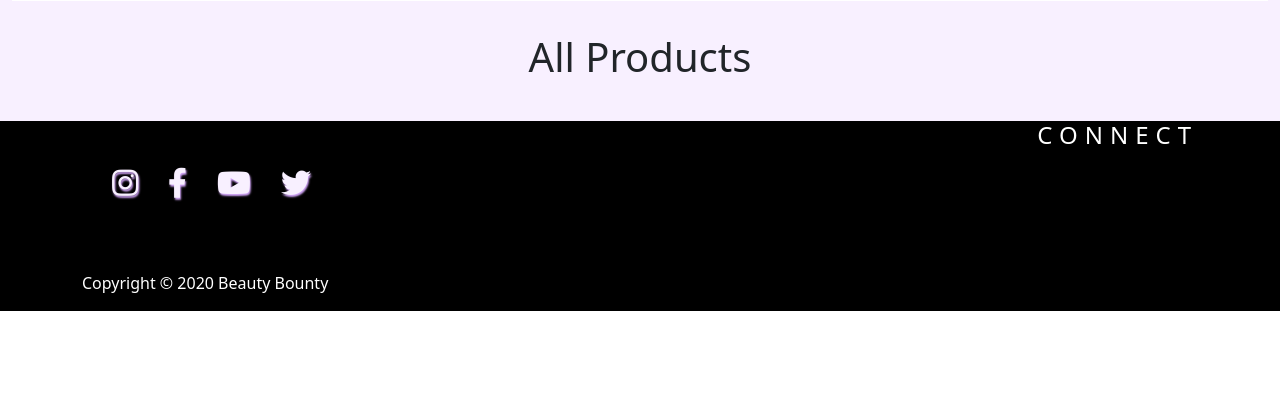
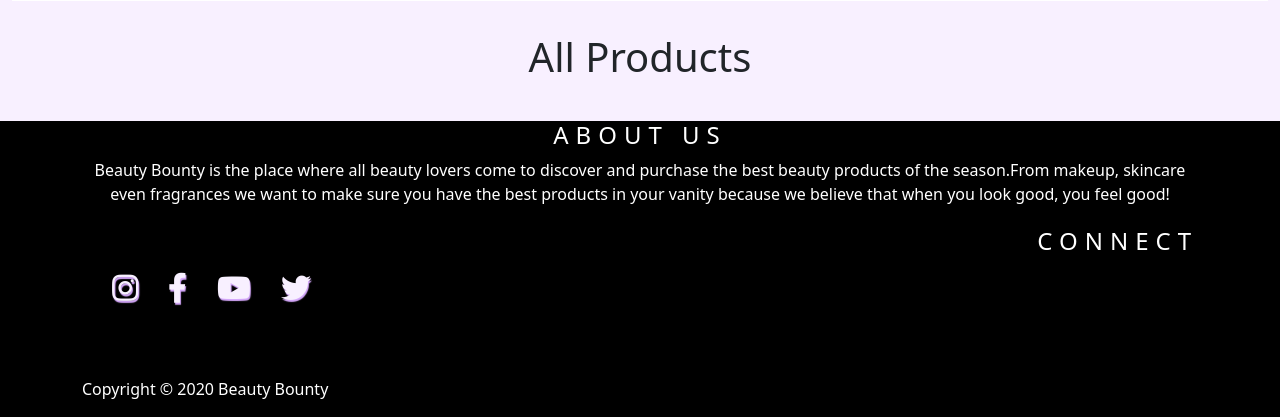
Before and after one commit to Vasileia-Apostolou/Beauty_Bounty, a Django app: page / in a window 1280 px wide. Shown: the part 670-1087 px from the top of the page. Before the commit the page ends 981 px from the top, so only its background shows below. Run offline with Django 3.2, Linux system fonts and the light colour scheme; data that the repository does not hold is empty; some libraries are stand-ins or nearby versions.

Commit message:
Add about section in footer

```diff
--- a/store/static/css/style.css
+++ b/store/static/css/style.css
@@ -112,10 +112,17 @@
     padding-top: 5%;
 }
 
-.connect-text {
+.about-footer-text {
+    text-align: center;
+    text-transform: uppercase;
+    letter-spacing: 7px;
+}
+
+.connect-footer-text {
     text-align: right;
     text-transform: uppercase;
     letter-spacing: 7px;
+    padding-top: 5px;
 }
 
 .socials {
@@ -127,7 +134,7 @@
     padding-top: 10px;
     font-size: 30px;
     color: #f8f0ff;
-    text-shadow: 1px 2px 2px #d6a9fc;
+    text-shadow: 1px 2px 1px #d6a9fc;
 }
 
 .socials li a i:hover{
--- a/store/templates/store/footer.html
+++ b/store/templates/store/footer.html
@@ -3,14 +3,28 @@
         <div class="row">
             <div class="col">
                 <div>
-            <h4 class="connect-text">Connect</h4>
+                    <h4 class="about-footer-text">About Us</h4>
+                    <p>Beauty Bounty is the place where all beauty lovers come to discover and purchase the best beauty products of the season.From makeup, skincare even fragrances we want to make sure you have the best products in your vanity because we believe that when you look good, you feel good!</p>
                 </div>
                 <div class="">
+                      <h4 class="connect-footer-text">Connect</h4>
                     <ul class="list-inline socials">
-            <li><a class="list-inline-item social-icons hvr-bounce-in" href="https://www.instagram.com/vasiliaxzibit/"  target="_blank"><i class="fab fa-instagram prefix" aria-hidden="true"></i><span class="sr-only">Instagram</span></a></li>
-            <li><a class="list-inline-item social-icons hvr-bounce-in" href="https://www.facebook.com/vasilia.xzibit"   target="_blank"><i class="fab fa-facebook-f prefix" aria-hidden="true"></i><span class="sr-only">Facebook</span></a></li>
-            <li><a class="list-inline-item social-icons hvr-bounce-in" href="https://www.youtube.com/channel/UC-u1GYx9G1DYBpufa3GyPlg" target="_blank"><i class="fab fa-youtube prefix" aria-hidden="true"></i><span class="sr-only">Youtube</span></a></li>
-            <li><a class="list-inline-item social-icons hvr-bounce-in" href="https://twitter.com/Vasilei21527901"  target="_blank"><i class="fab fa-twitter prefix" aria-hidden="true"></i><span class="sr-only">Twitter</span></a></li>
+                        <li><a class="list-inline-item social-icons hvr-bounce-in"
+                                href="https://www.instagram.com/vasiliaxzibit/" target="_blank"><i
+                                    class="fab fa-instagram prefix" aria-hidden="true"></i><span
+                                    class="sr-only">Instagram</span></a></li>
+                        <li><a class="list-inline-item social-icons hvr-bounce-in"
+                                href="https://www.facebook.com/vasilia.xzibit" target="_blank"><i
+                                    class="fab fa-facebook-f prefix" aria-hidden="true"></i><span
+                                    class="sr-only">Facebook</span></a></li>
+                        <li><a class="list-inline-item social-icons hvr-bounce-in"
+                                href="https://www.youtube.com/channel/UC-u1GYx9G1DYBpufa3GyPlg" target="_blank"><i
+                                    class="fab fa-youtube prefix" aria-hidden="true"></i><span
+                                    class="sr-only">Youtube</span></a></li>
+                        <li><a class="list-inline-item social-icons hvr-bounce-in"
+                                href="https://twitter.com/Vasilei21527901" target="_blank"><i
+                                    class="fab fa-twitter prefix" aria-hidden="true"></i><span
+                                    class="sr-only">Twitter</span></a></li>
                     </ul>
                 </div>
                 <p class="copyright">Copyright &copy; 2020 Beauty Bounty</p>
```
Lines whose indentation alone changed are shown as unchanged.
